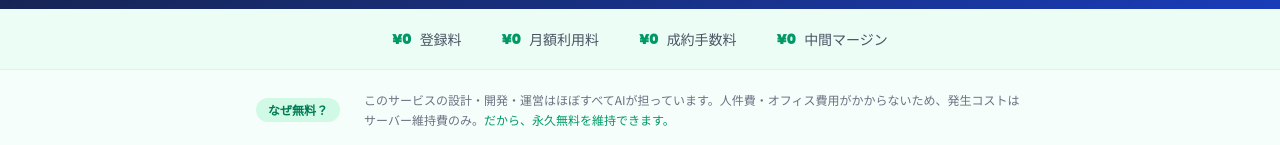
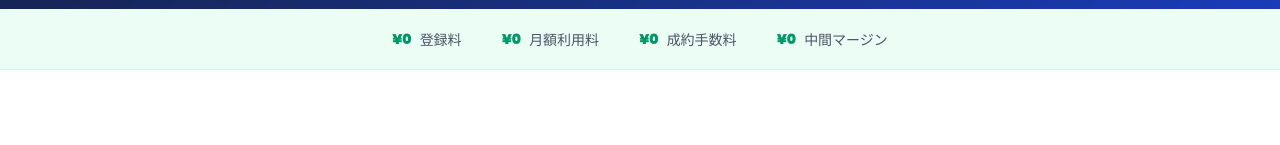
Before and after one commit to westville1030-tech11/skill-tana, a Next.js app: page / in a window 1280 px wide. Shown: the part 807-952 px from the top of the page. Built offline with nearby package versions, Linux system fonts and the light colour scheme; no server answers.

Commit message:
「なぜ無料？」ストリップを削除

```diff
--- a/app/page.tsx
+++ b/app/page.tsx
@@ -74,17 +74,6 @@ export default function Home() {
               </div>
             ))}
           </div>
-        </div>
-      </section>
-
-      {/* なぜ無料か */}
-      <section className="py-5 px-4 bg-emerald-50/50 border-b border-emerald-100">
-        <div className="max-w-3xl mx-auto flex flex-col sm:flex-row items-center justify-center gap-2 sm:gap-6 text-center sm:text-left">
-          <span className="text-xs font-bold text-emerald-700 bg-emerald-100 px-3 py-1 rounded-full flex-shrink-0">なぜ無料？</span>
-          <p className="text-xs text-gray-500 leading-relaxed">
-            このサービスの設計・開発・運営はほぼすべてAIが担っています。人件費・オフィス費用がかからないため、発生コストはサーバー維持費のみ。
-            <span className="text-emerald-600 font-medium">だから、永久無料を維持できます。</span>
-          </p>
         </div>
       </section>
 
```
